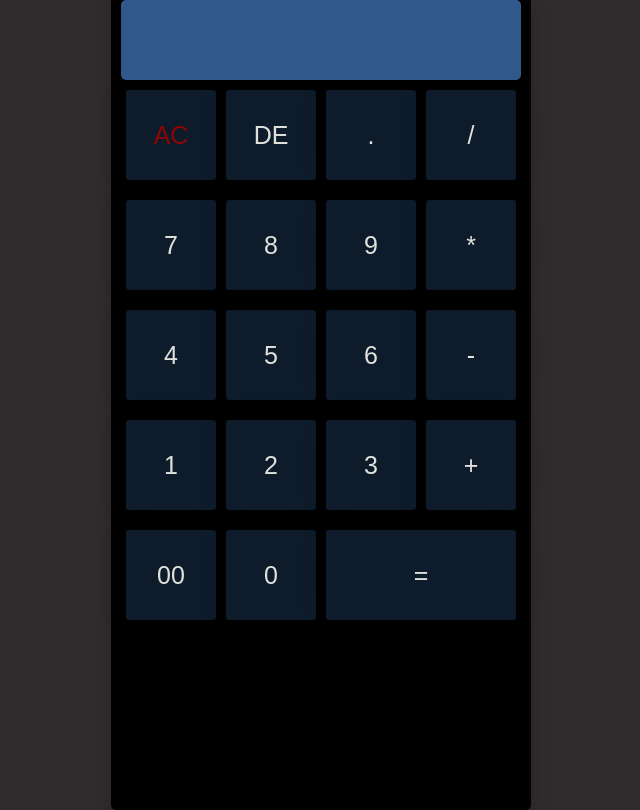
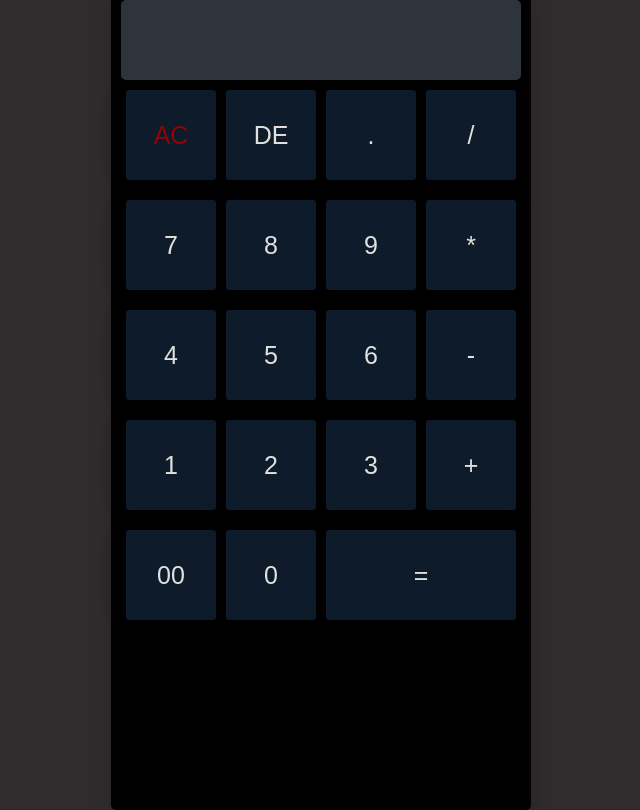
Before and after one commit to Imanplay/calculadora, a plain HTML site: page index.html in a window 1280 px wide. Shown: the whole page, without its empty margins (319-959 px from the left). Drawn offline with Linux system fonts and the light colour scheme.

Commit message:
ae me fue un color

```diff
--- a/style.css
+++ b/style.css
@@ -35,7 +35,7 @@ body {
   padding: 20px;
   border-radius: 5px;
   color: aliceblue;
-  background-color: rgb(48, 88, 139);
+  background-color: rgb(46, 52, 59);
   border: none;
   box-sizing: border-box;
 }
```
